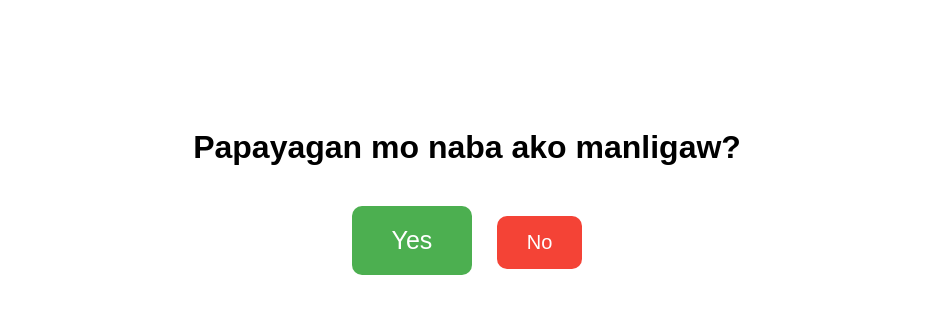
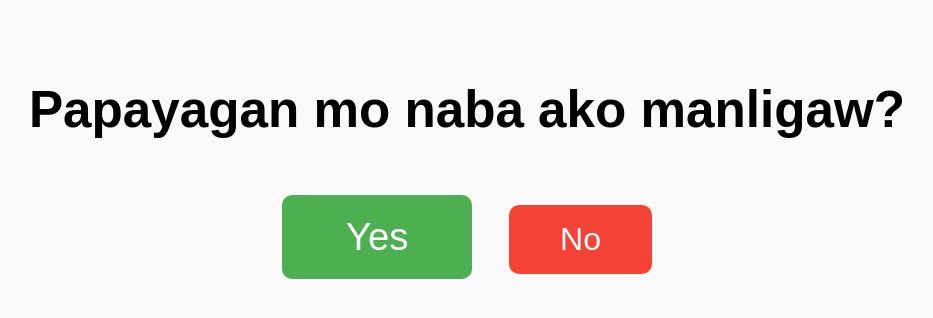
Before and after one commit to AaronDevs1203/birthdayynirian, a plain HTML site: page rian.html in a window 1280 px wide. Both pictures are taken after a click on the button "No". Shown: the whole page, without its empty margins (173-1106 px from the left). Drawn offline with Linux system fonts and the light colour scheme.

Commit message:
Update rian.html

```diff
--- a/rian.html
+++ b/rian.html
@@ -2,24 +2,34 @@
 <html lang="en">
 <head>
   <meta charset="UTF-8">
+  <meta name="viewport" content="width=device-width, initial-scale=1.0">
   <title>Oo dapat sagot mo!!</title>
   <style>
+    * {
+      box-sizing: border-box;
+      margin: 0;
+      padding: 0;
+    }
+
     body {
       font-family: Arial, sans-serif;
       text-align: center;
-      padding-top: 100px;
+      padding: 10vh 5vw;
+      background-color: #f9f9f9;
     }
 
     h1 {
-      margin-bottom: 30px;
+      margin-bottom: 5vh;
+      font-size: 4vw;
     }
 
     #yesBtn, #noBtn {
-      padding: 15px 30px;
-      font-size: 20px;
-      margin: 10px;
+      padding: 2vh 4vw;
+      font-size: 2.5vw;
+      margin: 2vh;
       cursor: pointer;
       transition: all 0.3s ease;
+      min-width: 100px;
     }
 
     #yesBtn {
@@ -38,14 +48,26 @@
 
     #videoContainer {
       display: none;
-      margin-top: 30px;
+      margin-top: 5vh;
     }
 
     video {
-      width: 80%;
+      width: 100%;
       max-width: 600px;
       border-radius: 15px;
       box-shadow: 0 0 10px rgba(0,0,0,0.3);
+    }
+
+    /* Extra responsiveness for very small screens */
+    @media (max-width: 600px) {
+      h1 {
+        font-size: 6vw;
+      }
+
+      #yesBtn, #noBtn {
+        font-size: 4vw;
+        padding: 2vh 5vw;
+      }
     }
   </style>
 </head>
@@ -68,14 +90,14 @@
     const videoContainer = document.getElementById('videoContainer');
     const video = document.getElementById('video');
 
-    let yesFontSize = 20;
-    let yesPadding = 15;
+    let yesFontSize = 2.5; // in vw
+    let yesPadding = 2; // in vh
 
     noBtn.addEventListener('click', () => {
-      yesFontSize += 5;
-      yesPadding += 5;
-      yesBtn.style.fontSize = yesFontSize + "px";
-      yesBtn.style.padding = yesPadding + "px " + (yesPadding * 2) + "px";
+      yesFontSize += 0.5;
+      yesPadding += 0.5;
+      yesBtn.style.fontSize = yesFontSize + "vw";
+      yesBtn.style.padding = yesPadding + "vh " + (yesPadding * 2) + "vw";
     });
 
     yesBtn.addEventListener('click', () => {
```
